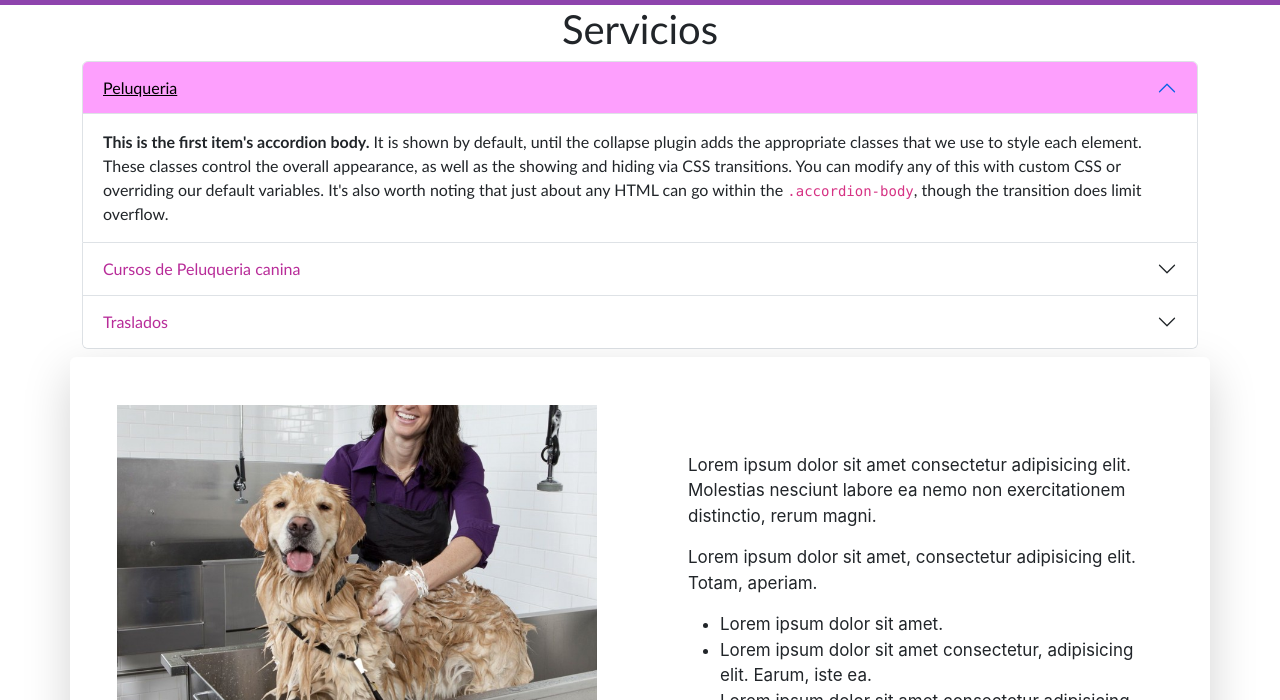
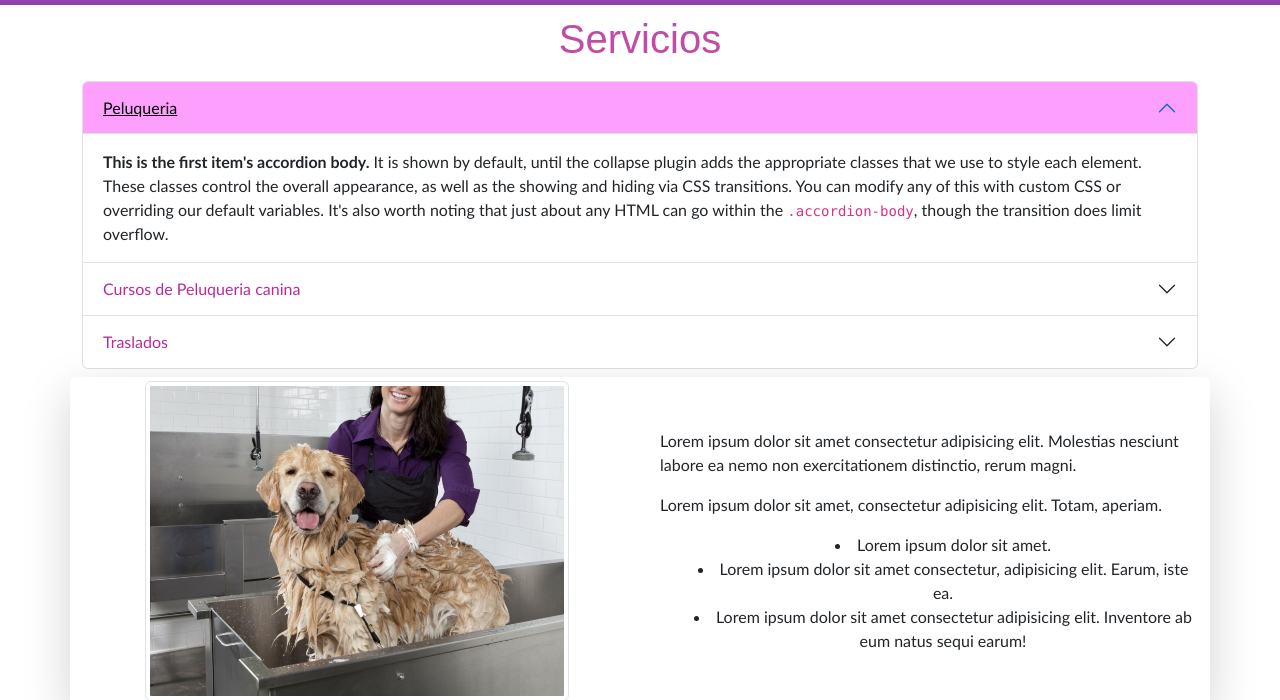
Before and after one commit to EzequielSanzZima/Aplicando-bootstrap, a plain HTML site: page subpaginas/servicios.html in a window 1280 px wide. Shown: the part 100-800 px from the top of the page. Drawn offline with nearby package versions, Linux system fonts and the light colour scheme.

Commit message:
modificacion servicio informacion

```diff
--- a/style/style.css
+++ b/style/style.css
@@ -71,6 +71,7 @@ header nav{
 
 /*---------------------Footer----------------*/
 .fondoFooter{
+    padding-top: 10px;
     background-color: rgb(124, 37, 141);
 }
 .navFooter{   /*Copia nav-Link en footer para modificar*/
@@ -108,7 +109,12 @@ footer div div div p {
 }
 
 /*-----------Servicios------------*/
-
+.servicios{
+    padding-top: 10px;
+    padding-bottom: 10px;
+    font-family: sans-serif;
+    color: rgb(192, 76, 167);
+}
 .accordion-button{ /*Letras Sin abrir*/
     color: rgb(184, 44, 153);
 }
@@ -118,8 +124,9 @@ footer div div div p {
     text-decoration: underline;
 }
 
+
 .imagenInformacionPeluqueria{
-    height: 45vh;
+    height: 40vh;
 }
 
 .letraServicioPeluqueria{
@@ -127,11 +134,21 @@ footer div div div p {
     font-family:-apple-system, BlinkMacSystemFont, 'Segoe UI', Roboto, Oxygen, Ubuntu, Cantarell, 'Open Sans', 'Helvetica Neue', sans-serif;
 }
 
-@media only screen and (max-width: 767px){
-    body{
-        background-color: red;
-    }
+ul {
+    text-align: center;
+    list-style-position: inside;
+}
 
 
 
+@media only screen and (max-width: 480px){
+
+    /*Servicios*/
+    .imagenInformacionPeluqueria{
+        height: 330px;
+    }
+    .divServicioTexto{
+        padding: 15px 48px 5px 48px!important;
+    }
+
 }
--- a/subpaginas/servicios.html
+++ b/subpaginas/servicios.html
@@ -5,8 +5,9 @@
     <meta name="viewport" content="width=device-width, initial-scale=1">
     <title>Servicios</title>
     <link href="https://cdn.jsdelivr.net/npm/bootstrap@5.2.0-beta1/dist/css/bootstrap.min.css" rel="stylesheet" integrity="sha384-0evHe/X+R7YkIZDRvuzKMRqM+OrBnVFBL6DOitfPri4tjfHxaWutUpFmBp4vmVor" crossorigin="anonymous">
+
+
     <link rel="stylesheet" href="../style/style.css">
-
     <link href='https://fonts.googleapis.com/css?family=Work Sans' rel='stylesheet'>
   </head>
 
@@ -58,10 +59,11 @@
     <!---------------------------------------------------->
         <!-----Inicio Main----->
 
-    <main class="servicios">
-        <h1 class="text-center">Servicios</h1>
+    <main>
+        <h1 class="text-center servicios">Servicios</h1>
 
 
+      <!--Carrousel Informacion servicios-->
         <div class="container-md pb-2">
             <div class="accordion" id="accordionExample">
                 <div class="accordion-item">
@@ -103,22 +105,20 @@
             </div>
         </div>
 
-         <div class="container-sm pt-5   shadow-lg p-3 mb-5 bg-body rounded ">
-            <div class="row d-flex">
-                <div class="col-lg-6 d-flex justify-content-center">
-                    <img src="../assets/servicios/ab.jpg" alt="perro dandole una ducha" class="imagenInformacionPeluqueria">
+
+        <div class="container">
+          <div class="row d-flex align-items-center justify-content-center   shadow-lg p-1 mb-5 bg-body rounded">
+            <div class="col-lg-6 text-center">
+              <img src="../assets/servicios/ab.jpg" alt="perro dandole una ducha" class="imagenInformacionPeluqueria img-thumbnail">
             </div>
-                <div class="col-lg-6 p-5">
-                    <div class="letraServicioPeluqueria">
+            <div class="divTextoIntroduccion col-lg-6 divServicioTexto">
+              <p class="textoIntroduccion text-center text-uppercase letraServicioPeluqueria"></p>
               <p>Lorem ipsum dolor sit amet consectetur adipisicing elit. Molestias nesciunt labore ea nemo non exercitationem distinctio, rerum magni.</p>
               <p>Lorem ipsum dolor sit amet, consectetur adipisicing elit. Totam, aperiam.</p>
-                        <ul>
+              <ul class="text-center">
                   <li>Lorem ipsum dolor sit amet.</li>
                   <li>Lorem ipsum dolor sit amet consectetur, adipisicing elit. Earum, iste ea.</li>
                   <li>Lorem ipsum dolor sit amet consectetur adipisicing elit. Inventore ab eum natus sequi earum!</li>
-                        </ul>
-                    </div>
-                </div>
           </div>
         </div>
 
```
Lines whose indentation alone changed are shown as unchanged.
